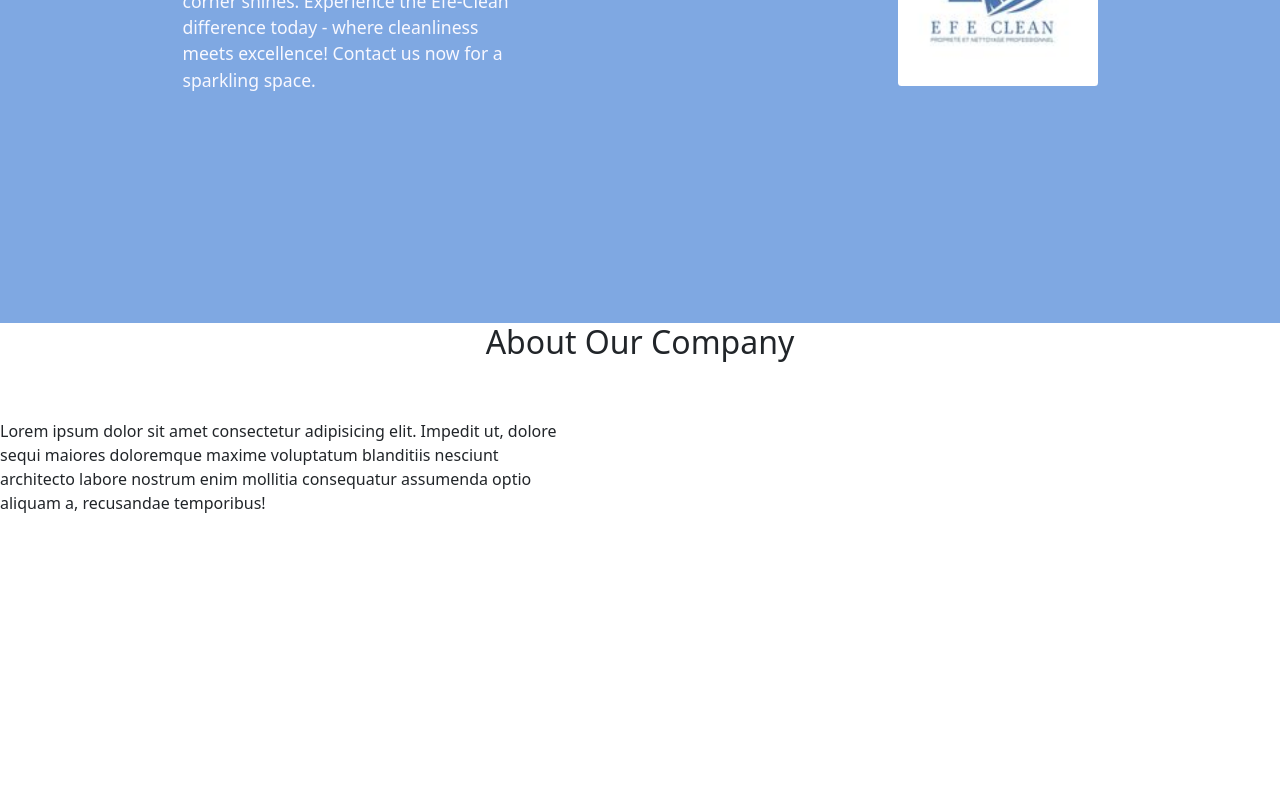
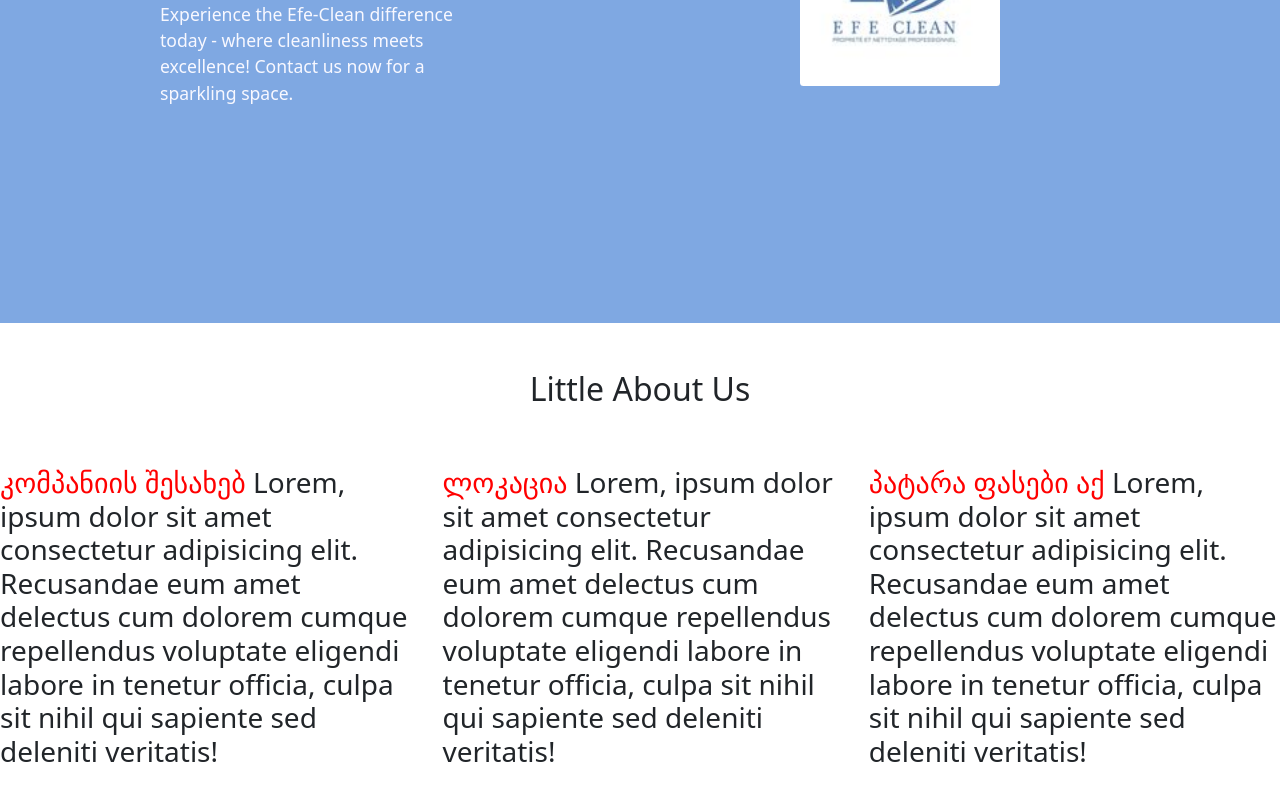
Before and after one commit to Luka288/efe-clean, an Angular app: page / in a window 1280 px wide. Shown: the part 352-1152 px from the top of the page. Before the commit the page ends 883 px from the top, so only its background shows below. Built offline with nearby package versions, Linux system fonts and the light colour scheme.

Commit message:
About Section
updated about section

```diff
--- /dev/null
+++ b/src/app/features/footer/footer.component.html
@@ -0,0 +1 @@
+<p>footer works!</p>
--- a/src/app/features/main/main.component.html
+++ b/src/app/features/main/main.component.html
@@ -16,15 +16,27 @@
 
   <section class="aboutSection">
     <div class="title">
-      <h2>About Our Company</h2>
+      <h2>Little About Us</h2>
     </div>
-    <div class="text">
-      <p>
-        Lorem ipsum dolor sit amet consectetur adipisicing elit. Impedit ut,
-        dolore sequi maiores doloremque maxime voluptatum blanditiis nesciunt
-        architecto labore nostrum enim mollitia consequatur assumenda optio
-        aliquam a, recusandae temporibus!
-      </p>
+    <div class="showCase">
+      <h3>
+        <span style="color: red">პატარა ფასები აქ</span>
+        Lorem, ipsum dolor sit amet consectetur adipisicing elit. Recusandae eum
+        amet delectus cum dolorem cumque repellendus voluptate eligendi labore
+        in tenetur officia, culpa sit nihil qui sapiente sed deleniti veritatis!
+      </h3>
+      <h3>
+        <span style="color: red">ლოკაცია </span>
+        Lorem, ipsum dolor sit amet consectetur adipisicing elit. Recusandae eum
+        amet delectus cum dolorem cumque repellendus voluptate eligendi labore
+        in tenetur officia, culpa sit nihil qui sapiente sed deleniti veritatis!
+      </h3>
+      <h3>
+        <span style="color: red">კომპანიის შესახებ</span>
+        Lorem, ipsum dolor sit amet consectetur adipisicing elit. Recusandae eum
+        amet delectus cum dolorem cumque repellendus voluptate eligendi labore
+        in tenetur officia, culpa sit nihil qui sapiente sed deleniti veritatis!
+      </h3>
     </div>
   </section>
 </main>
--- a/src/app/features/main/main.component.scss
+++ b/src/app/features/main/main.component.scss
@@ -12,8 +12,8 @@ main {
     .textSection {
       color: ghostwhite;
       font-size: 1.1rem;
-      width: 350px;
-      max-width: 350px;
+      width: 320px;
+      max-width: 320px;
 
       h2 {
         color: ghostwhite;
@@ -21,6 +21,8 @@ main {
     }
 
     .logoSection {
+      width: 320px;
+      max-width: 320px;
       img {
         border-radius: 3.5px;
         width: 200px;
@@ -30,15 +32,29 @@ main {
   }
 
   .aboutSection {
+    width: 100%;
+    height: 500px;
     display: flex;
     justify-content: center;
     align-items: center;
     flex-direction: column;
     gap: 50px;
-    .text {
+    .showCase {
       width: 100%;
+      display: flex;
+      justify-content: center;
+      flex-direction: row-reverse;
+      gap: 30px;
+
       p {
-        width: 575px;
+        width: 320px;
+        max-width: 320px;
+      }
+
+      img {
+        border-radius: 4px;
+        width: 300px;
+        height: 300px;
       }
     }
   }
```
Also changed, not shown: src/app/features/footer/footer.component.ts (added, +12 -0 lines), src/app/features/footer/footer.component.scss (added), 1 other file (tests, documents, lock files or other folders).
